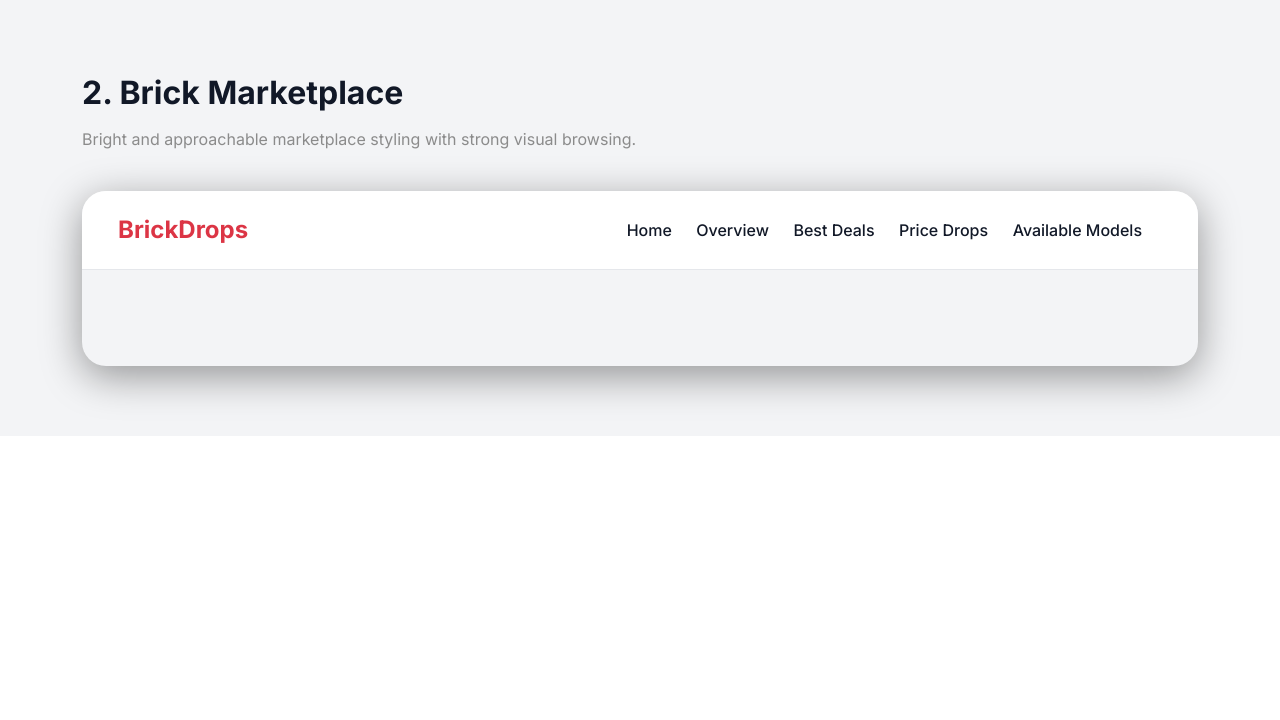
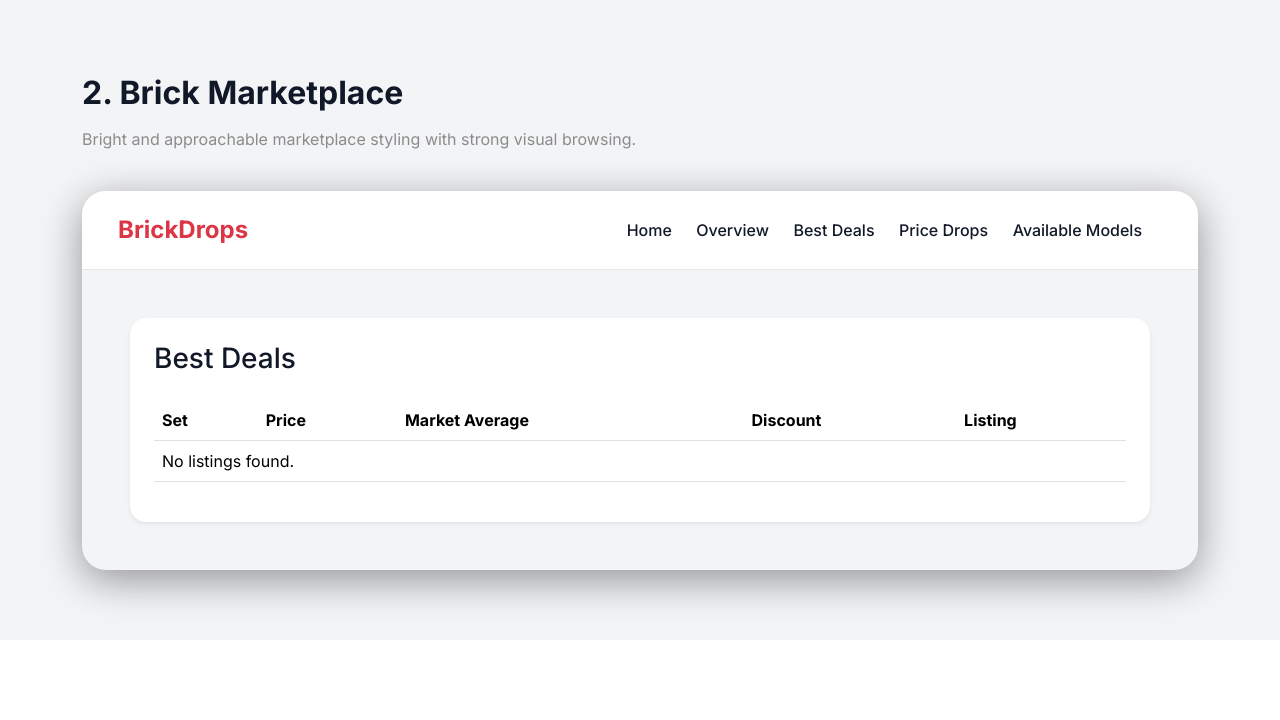
Before and after one commit to Michael668875/lego, a Flask app: page /us/best_deals in a window 1280 px wide. Shown: the part 226-946 px from the top of the page. Before the commit the page ends 647 px from the top, so only its background shows below. Run offline with Flask 3, Linux system fonts and the light colour scheme; data that the repository does not hold is empty.

Commit message:
worked on best_deals, price_drops, models

```diff
--- a/app/models.py
+++ b/app/models.py
@@ -64,6 +64,8 @@ class Listing(db.Model):
 
     affiliate_url = db.Column(db.Text)
 
+    last_seen = db.Column(db.DateTime(timezone=True), default=lambda: datetime.now(timezone.utc))
+
     price_history = db.relationship(
         "PriceHistory",
         back_populates="listing",
--- a/app/route_helpers.py
+++ b/app/route_helpers.py
@@ -2,6 +2,10 @@ from flask import abort, request
 from sqlalchemy import func
 from app.models import Listing, PriceHistory
 from app.extensions import db
+
+
+
+
 
 COUNTRY_FLAGS = {
     "us": "🇺🇸",
@@ -201,10 +205,13 @@ def model_query(marketplaces):
     return (
         db.session.query(
             Listing.set_num,
-            func.min(Listing.price).label("min_price"),
             func.count(Listing.id).label("count"),
+            func.max(Listing.last_seen).label("last_seen"),
         )
-        .filter(Listing.marketplace.in_(marketplaces))
+        .filter(
+            Listing.status == "ACTIVE",
+            Listing.marketplace.in_(marketplaces)
+        )
         .filter(Listing.set_num.isnot(None))
         .group_by(Listing.set_num)
         .order_by(func.count(Listing.id).desc())
--- a/app/routes.py
+++ b/app/routes.py
@@ -1,9 +1,36 @@
 from flask import Blueprint, render_template, redirect, url_for
-
+from datetime import datetime, timezone
 from app.route_helpers import *
 
 
 bp = Blueprint("main", __name__)
+
+@bp.app_template_filter("timeago")
+def timeago(dt):
+    if not dt:
+        return ""
+
+    # If datetime is naive, assume UTC
+    if dt.tzinfo is None:
+        dt = dt.replace(tzinfo=timezone.utc)
+
+    now = datetime.now(timezone.utc).astimezone(dt.tzinfo)
+    diff = now - dt
+    seconds = int(diff.total_seconds())
+
+    if seconds < 60:
+        return "just now"
+    elif seconds < 3600:
+        minutes = seconds // 60
+        return f"{minutes} min ago"
+    elif seconds < 86400:
+        hours = seconds // 3600
+        return f"{hours} hr ago"
+    elif seconds < 604800:
+        days = seconds // 86400
+        return f"{days} day{'s' if days != 1 else ''} ago"
+    else:
+        return dt.strftime("%d %b %Y")
 
 @bp.route("/")
 def index():
--- a/app/services/pipeline.py
+++ b/app/services/pipeline.py
@@ -20,6 +20,7 @@ def insert_listings():
             marketplace,
             item_country,
             affiliate_url,
+            last_seen,
             status
         )
         SELECT
@@ -32,6 +33,7 @@ def insert_listings():
             ts.marketplace,
             ts.item_country,
             ts.affiliate_url,
+            ts.last_seen,
             'ACTIVE'
         FROM temp_summaries ts
         WHERE EXISTS (
--- a/app/templates/best_deals.html
+++ b/app/templates/best_deals.html
@@ -4,10 +4,7 @@
 {% block content %}
 
 
-    {% for listing, avg_price in listings %}
-        {{ listing.title }}
-        {{ ((avg_price - listing.price) / avg_price * 100)|round(1) }}%
-    {% endfor %}
+    {{ macro.best_deals_table(listings, currency) }}
 
 
 {% endblock %}
--- /dev/null
+++ b/app/templates/macro_helpers.html
@@ -0,0 +1,13 @@
+
+{% macro price_display(price, currency, show_code=True) %}
+    {% set symbols = {'USD':'$', 'AUD':'$', 'EUR':'€', 'GBP':'£'} %}
+    {% set code = (currency or '').upper() %}
+    {% set symbol = symbols.get(code, '') %}
+
+    <span class="price-heading-wrap">
+        <span>{{ symbol }}{{ '%.2f'|format(price) }}</span>
+        {% if show_code and code %}
+            <span class="price-heading-code">{{ code }}</span>
+        {% endif %}
+    </span>
+{% endmacro %}
--- a/app/templates/macros.html
+++ b/app/templates/macros.html
@@ -1,3 +1,5 @@
+
+{% import "macro_helpers.html" as helpers %}
 
 {% macro titles() %}
 <div class="section-title">2. Brick Marketplace</div>
@@ -160,3 +162,104 @@
     </div>
 </div>
 {% endmacro %}
+
+
+{% macro best_deals_table(listings, currency) %}
+<div class="table-wrap rounded-4 shadow-sm p-4">
+    <h3 class="mb-4">Best Deals</h3>
+
+    <div class="table-responsive">
+        <table class="table align-middle">
+        <thead>
+            <tr>
+            <th>Set</th>
+            <th>Price</th>
+            <th>Market Average</th>
+            <th>Discount</th>
+            <th>Listing</th>
+            </tr>
+        </thead>
+
+        <tbody>
+          {% if listings %}
+          {% for listing in listings %}
+            <tr>
+            <td>
+                <div class="fw-semibold">{{ listing.Listing.set_num if listing.Listing.set_num else "-" }}</div>
+            </td>
+            <td>{{ currency }}  {{ helpers.price_display(listing.Listing.price, currency, show_code=False) }}</td>
+            <td>{{ helpers.price_display(listing.avg_price, currency, show_code=False) }}</td>
+            <td>{{ ((listing.avg_price - listing.Listing.price) / listing.avg_price * 100)|round(1) }}%</td>
+            <td><a href="{{ listing.affiliate_url }}" target="_blank">See it on eBay</a></td>
+            </tr>
+          {% endfor %}
+          {% else %}
+            <tr>
+                <td colspan="5">No listings found.</td>
+            </tr>
+          {% endif %}
+        </tbody>
+        </table>
+    </div>
+</div>
+{% endmacro %}
+
+
+{% macro price_drops_table(rows, currency) %}
+<div class="table-wrap rounded-4 shadow-sm p-4">
+    <h3 class="mb-4">Price Drops</h3>
+
+    <div class="table-responsive">
+        <table class="table align-middle">
+        <thead>
+            <tr>
+            <th>Set</th>
+            <th>Old Price</th>
+            <th>New Price</th>
+            <th>Discount</th>
+            <th>Listing</th>
+            </tr>
+        </thead>
+
+        <tbody>
+          {% if rows %}
+          {% for row in rows %}
+            <tr>
+            <td>
+                <div class="fw-semibold">{{ row.set_num if row.set_num else "-" }}</div>
+            </td>
+            <td>{{ row.old_price }}</td>
+            <td>{{ row.new_price }}</td>
+            <td>{{ row.discount_percent|round(0)|int if row.discount_percent else "0" }}%</td>
+            <td><a href="{{ row.affiliate_url }}" target="_blank">See it on eBay</a></td>
+            </tr>
+          {% endfor %}
+          {% else %}
+            <tr>
+                <td colspan="5">No listings found.</td>
+            </tr>
+          {% endif %}
+        </tbody>
+        </table>
+    </div>
+</div>
+{% endmacro %}
+
+
+{% macro models_table(models, country) %}
+
+  {% if models %}
+  {% for model in models %}
+
+        <div class="model-grid">
+            <div class="model-chip">{{ model.set_num }}
+              {% if model.last_seen %}
+                <small class="model-last-seen">Seen {{ model.last_seen|timeago }}</small>
+              {% else %}
+                <small class="model-last-seen">Not Seen</small>
+              {% endif %}
+            </div>
+        </div>
+  {% endfor %}
+  {% endif %}
+{% endmacro %}
--- a/app/templates/models.html
+++ b/app/templates/models.html
@@ -3,6 +3,6 @@
 
 {% block content %}
 
-{{ models }}
+{{ macro.models_table(models, country) }}
 
 {% endblock %}
```
Also changed, not shown: app/static/css/style.css (+81 -0 lines), app/templates/price_drops.html (+1 -7 lines), migrations/versions/4cdfb6d540a6_added_last_seen_to_listings.py (added, +32 -0 lines).
